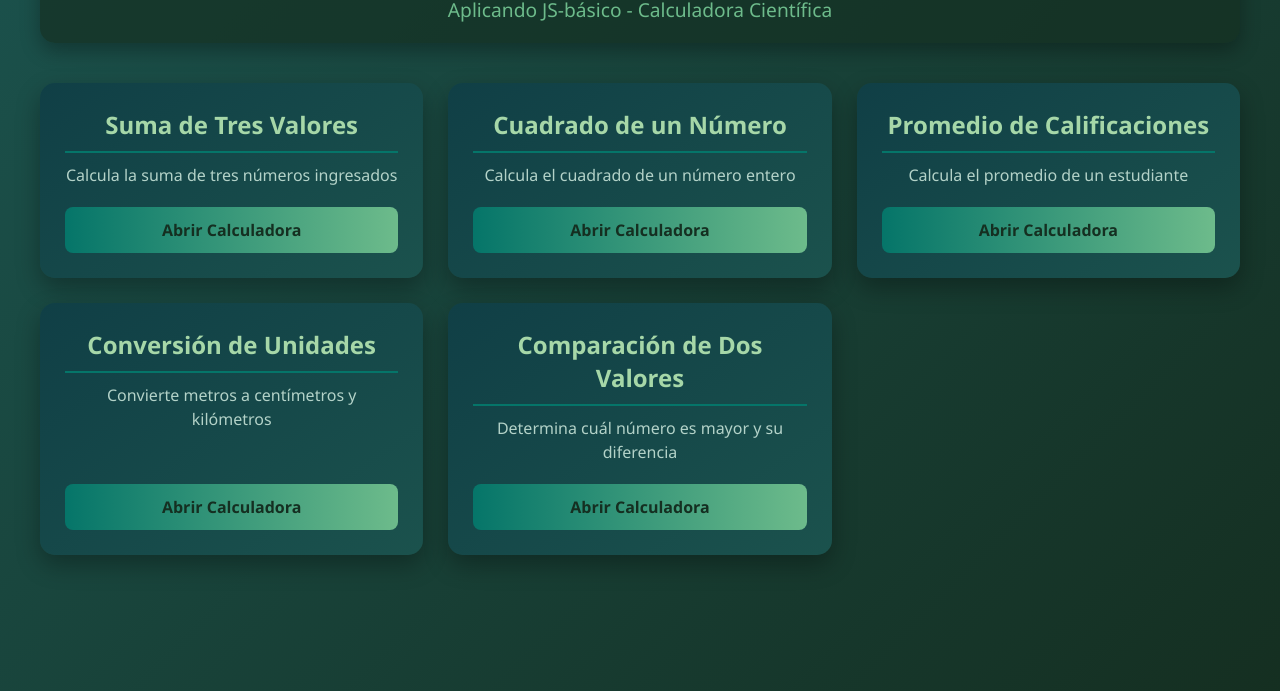
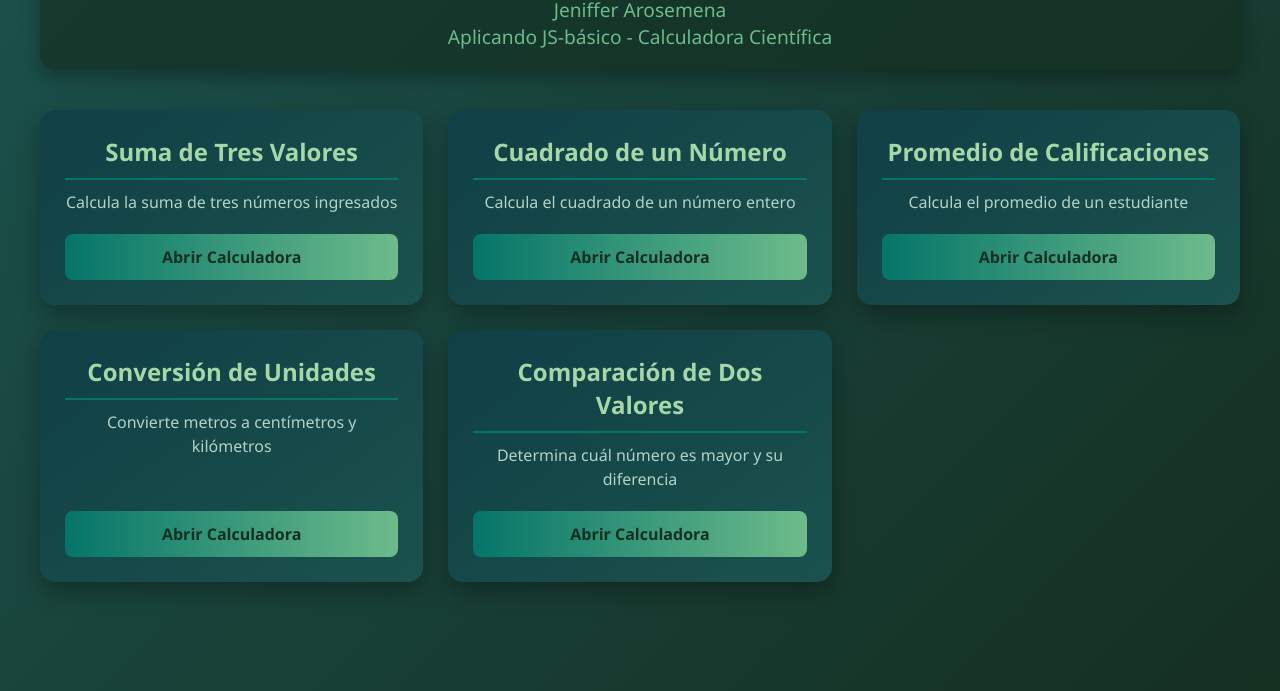
Before and after one commit to jena2t/Parcial-2, a plain HTML site: page index.html in a window 1280 px wide. Shown: the part 109-800 px from the top of the page. Drawn offline with Linux system fonts and the light colour scheme.

Commit message:
Update index.html

```diff
--- a/index.html
+++ b/index.html
@@ -10,6 +10,7 @@
     <div class="container">
         <header>
             <h1>Parcial #2</h1>
+            <p>Jeniffer Arosemena</p>
             <p>Aplicando JS-básico - Calculadora Científica</p>
         </header>
         <div class="cards-container">
```
